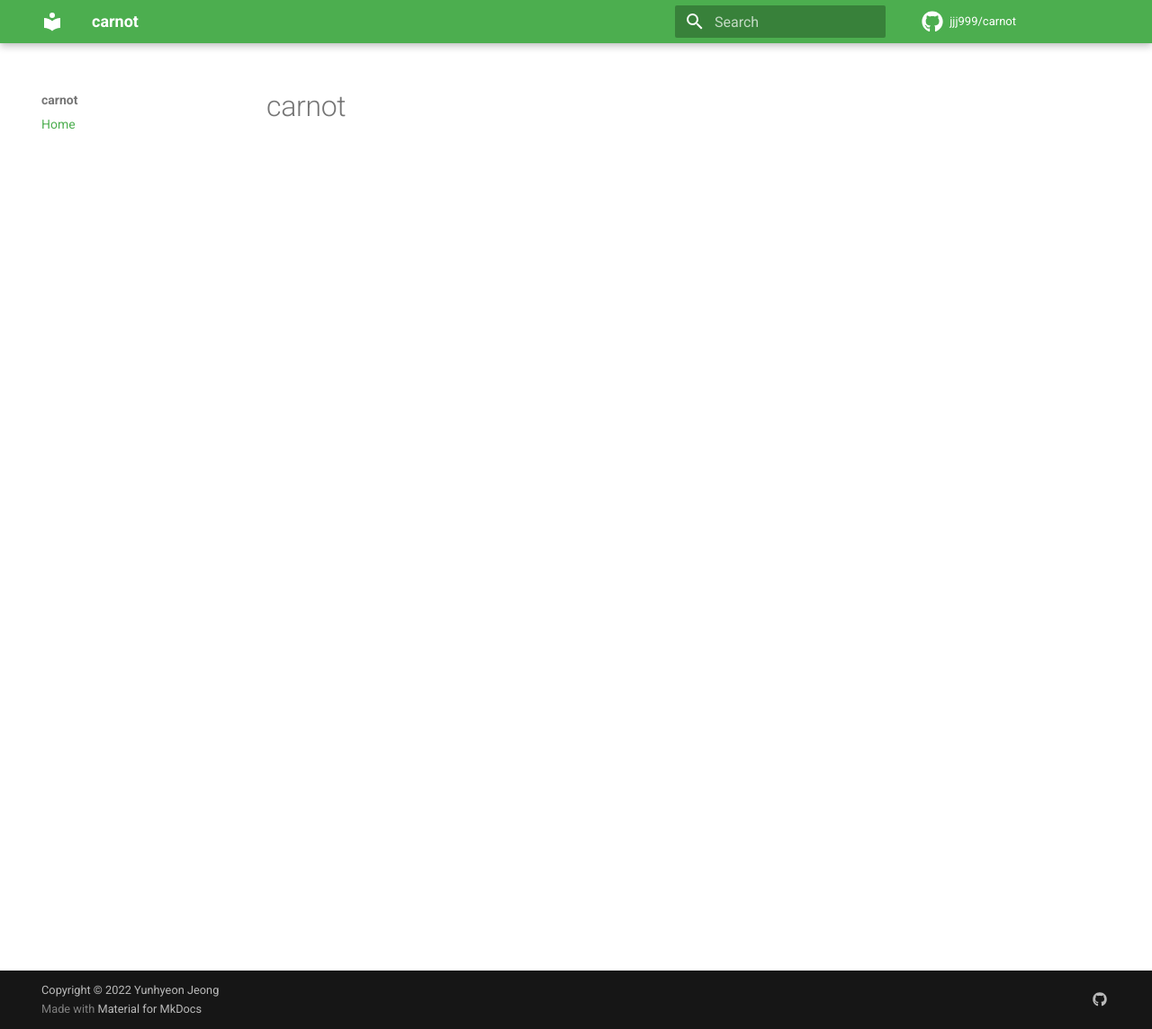
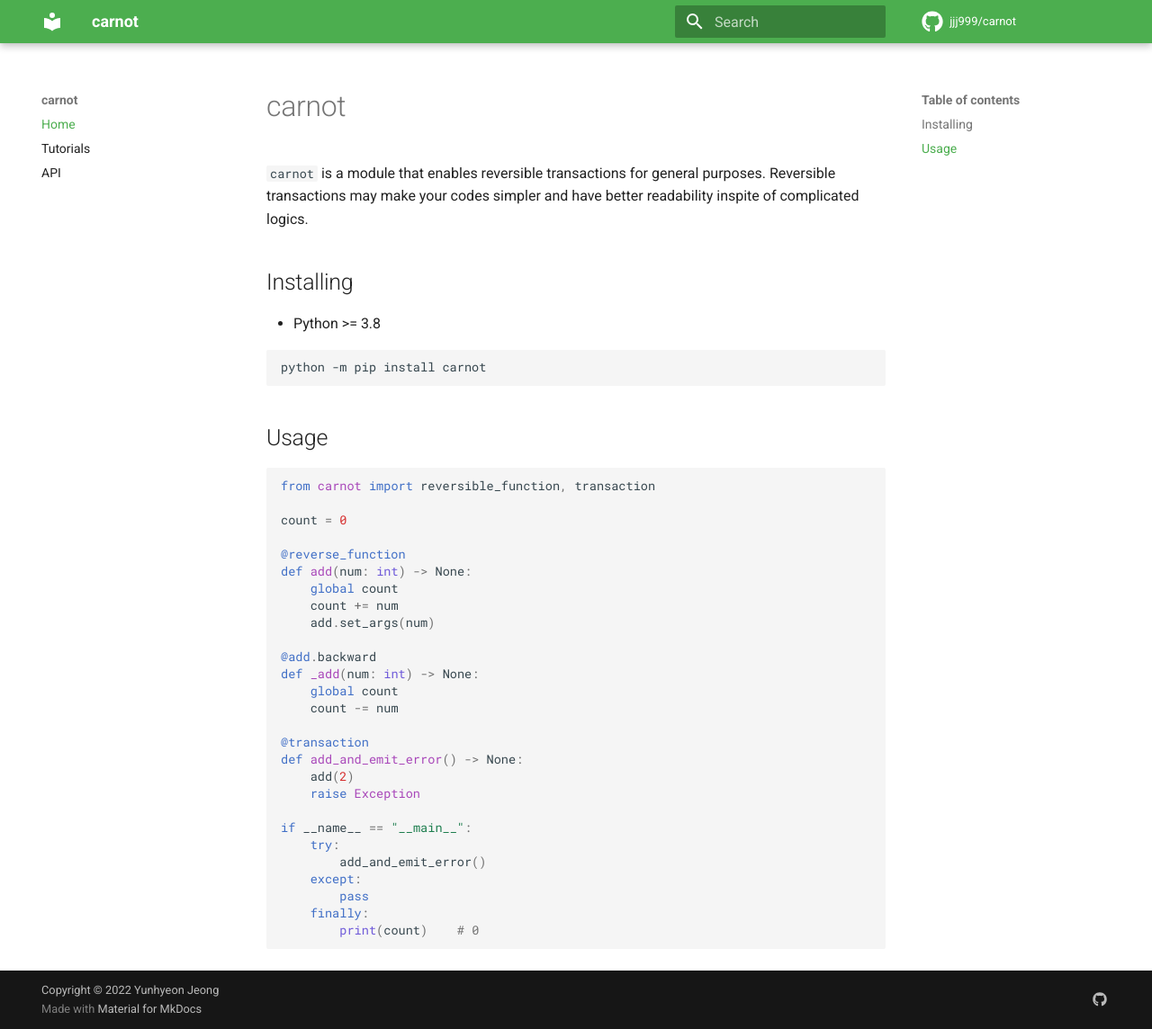
Before and after one commit to jjj999/carnot, an MkDocs documentation site: the page built from docs/index.md, in a window 1280 px wide and 1144 px high. Shown: the whole window at 90% size. Built offline with MkDocs 1.6.1 and Material for MkDocs 9.7.7, drawn with Linux system fonts in a browser that asks for light colours; comment, search, counter and statistics services are not loaded.

Commit message:
Updated documentaiton.

````diff
--- a/docs/index.md
+++ b/docs/index.md
@@ -1 +1,43 @@
 # carnot
+
+`carnot` is a module that enables reversible transactions for general purposes. Reversible transactions may make your codes simpler and have better readability inspite of complicated logics.
+
+## Installing
+
+- Python >= 3.8
+
+```
+python -m pip install carnot
+```
+
+## Usage
+
+```python
+from carnot import reversible_function, transaction
+
+count = 0
+
+@reverse_function
+def add(num: int) -> None:
+    global count
+    count += num
+    add.set_args(num)
+
+@add.backward
+def _add(num: int) -> None:
+    global count
+    count -= num
+
+@transaction
+def add_and_emit_error() -> None:
+    add(2)
+    raise Exception
+
+if __name__ == "__main__":
+    try:
+        add_and_emit_error()
+    except:
+        pass
+    finally:
+        print(count)    # 0
+```
--- a/mkdocs.yml
+++ b/mkdocs.yml
@@ -22,6 +22,8 @@ theme:
 
 nav:
   - Home: index.md
+  - Tutorials: tutorials.md
+  - API: api.md
 
 markdown_extensions:
   - admonition
@@ -36,5 +38,4 @@ extra:
 
 plugins:
   - search
-  - mkdocstrings:
-      default_handler: python
+  - mkdocstrings
--- a/pyproject.toml
+++ b/pyproject.toml
@@ -21,6 +21,7 @@ mkdocstrings = "^0.19.0"
 mkdocs-material = "^8.3.9"
 pre-commit = "^2.20.0"
 pytest = "^7.1.2"
+mkdocstrings-python = "^0.7.1"
 
 [build-system]
 requires = ["poetry-core>=1.0.0"]
````
Also changed, not shown: docs/api.md (+4 -0 lines), 1 other file.
